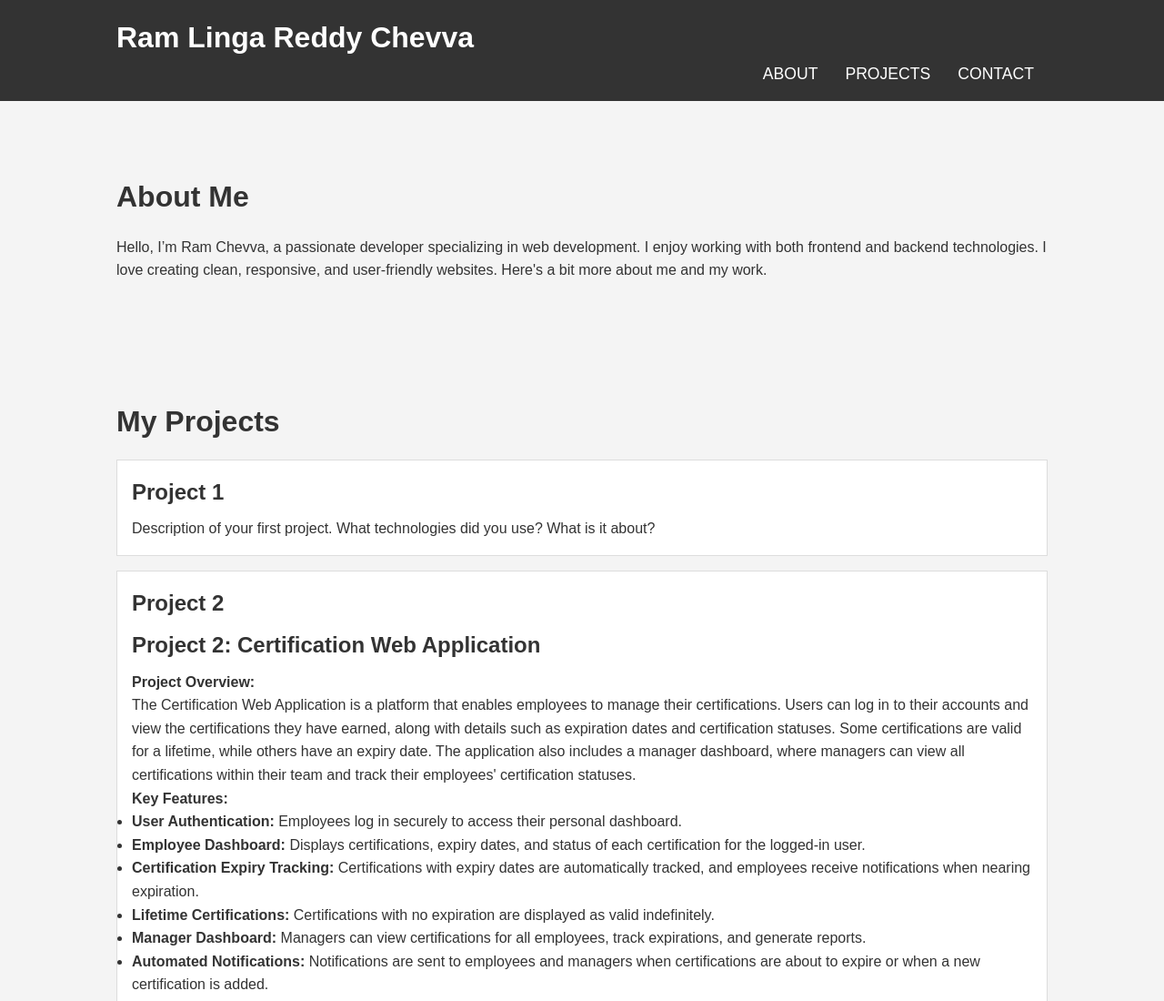
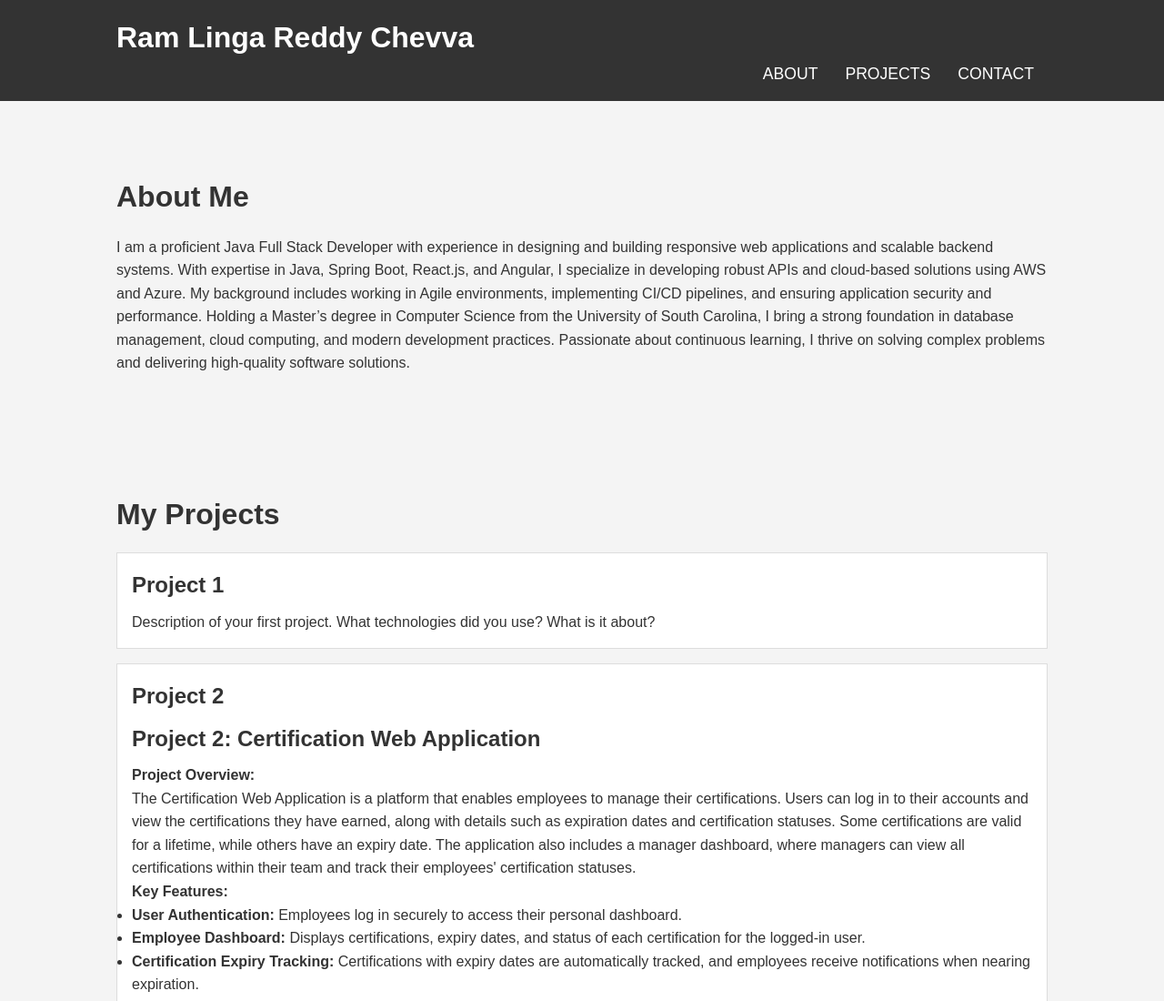
Before and after one commit to Ram-chevva/Ram-Chevva, a website: page index.html in a window 1280 px wide. Shown: the top 1100 px of the page at 91% size. Drawn offline with Linux system fonts and the light colour scheme.

Commit message:
Add index.html file

```diff
--- a/index.html
+++ b/index.html
@@ -23,7 +23,13 @@
     <section id="about" class="section">
         <div class="container">
             <h2>About Me</h2>
-            <p>Hello, I’m Ram Chevva, a passionate developer specializing in web development. I enjoy working with both frontend and backend technologies. I love creating clean, responsive, and user-friendly websites. Here's a bit more about me and my work.</p>
+            <p> I am a proficient Java Full Stack Developer with experience in designing and building responsive web applications and
+                scalable backend systems. With expertise in Java, Spring Boot, React.js, and Angular, I specialize in developing robust APIs and
+                cloud-based solutions using AWS and Azure. My background includes working in Agile environments, implementing CI/CD pipelines,
+                and ensuring application security and performance. Holding a Master’s degree in Computer Science from the University of South Carolina,
+                I bring a strong foundation in database management, cloud computing, and modern development practices. Passionate about continuous learning,
+                I thrive on solving complex problems and delivering high-quality software solutions.
+            </p>
         </div>
     </section>
 
```
